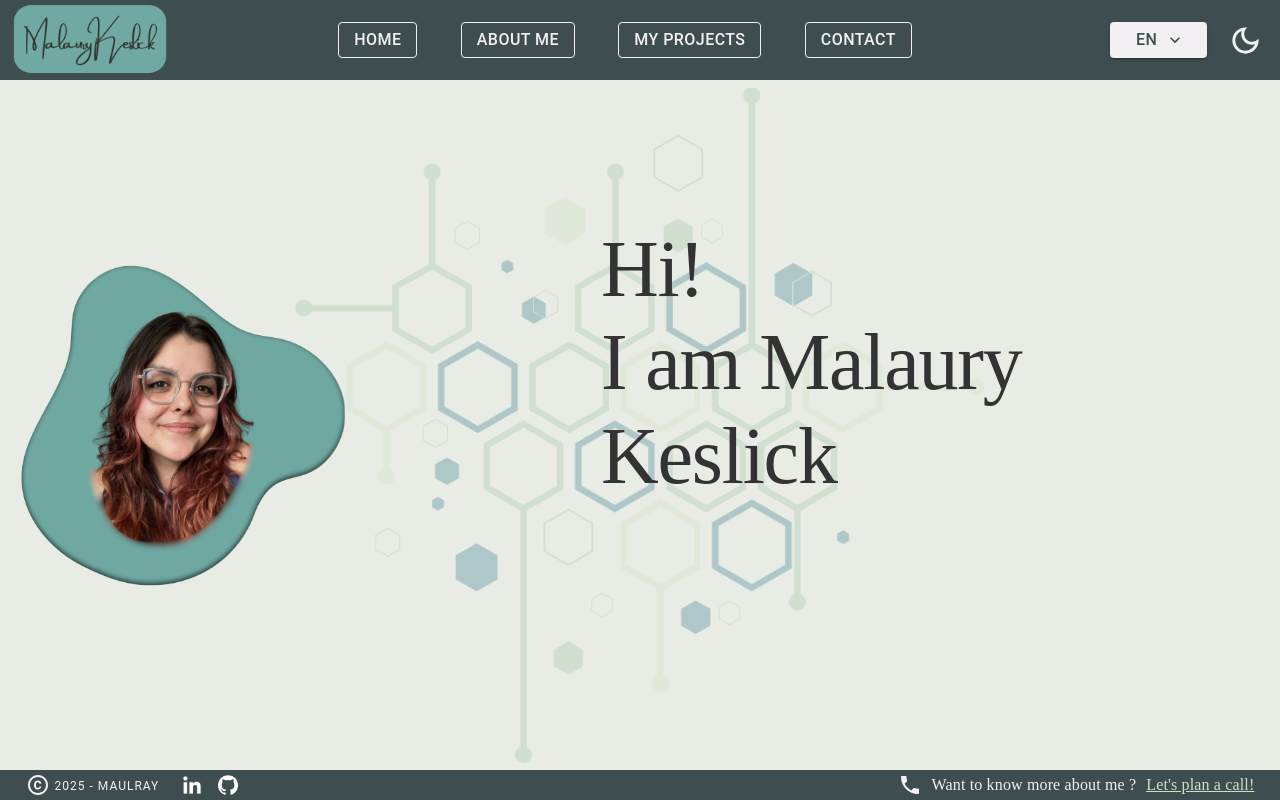
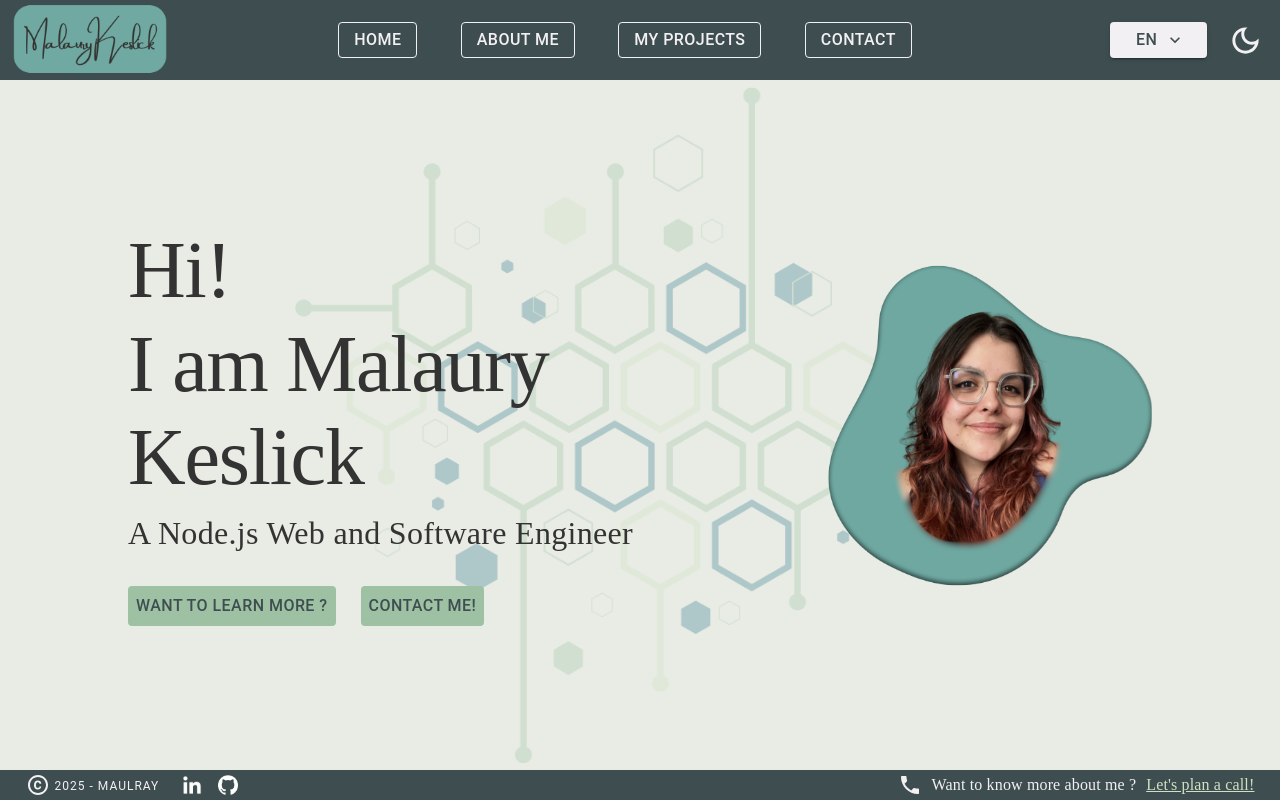
Before and after one commit to Maulraay/portfolio, a React app in the folder frontend/: page / in a window 1280 px wide. Built offline with nearby package versions, Linux system fonts and the light colour scheme; a web font is replaced by a local one.

Commit message:
[WIP] responsiveness Homepage/Menu v1 done

```diff
--- a/frontend/src/views/homepage/styles.css
+++ b/frontend/src/views/homepage/styles.css
@@ -3,6 +3,18 @@
         display: none;
     }
 
+    .homepage {
+        justify-content: center;
+    }
+}
+
+@media only screen and (min-height: 559px){
+    .homepage {
+        justify-content: space-between;
+    }
+}
+
+@media only screen and (max-height: 559px) and (min-width: 830px){
     .homepage .presentation{
         width: calc(100% - 60px);
         height: 100%;
@@ -12,7 +24,7 @@
     }
 }
 
-@media only screen and (min-height: 560px){
+@media only screen and (min-height: 560px) and (max-width: 830px){
     .homepage .presentation{
         flex: 1;
         order: 2;
@@ -57,7 +69,6 @@
 
     .homepage {
         flex-direction: column;
-        height: 100%;
     }
 
     .homepage .portrait {
@@ -85,11 +96,15 @@
         align-items: center;
         align-content: center;
         margin-left: 10%;
-        width: 50%;
+        max-width: 50%;
     }
 
     .homepage .portrait {
         margin-right: 10%;
+    }
+
+    .homepage .buttons{
+        width: 120%;
     }
 }
 
@@ -103,6 +118,7 @@
 @media only screen and (min-width: 1300px) {
     .homepage .portrait {
         height: 70%;
+        max-width: 40%;
     }
 }
 
@@ -130,7 +146,6 @@
     display: flex;
     align-items: center;
     align-content: center;
-    justify-content: space-between;
     overflow: hidden;
 }
 
```
